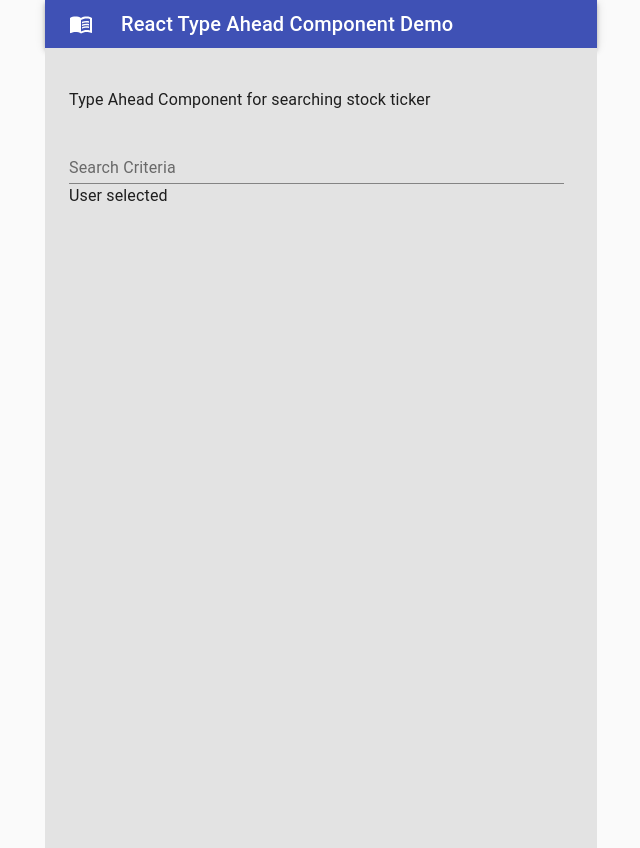
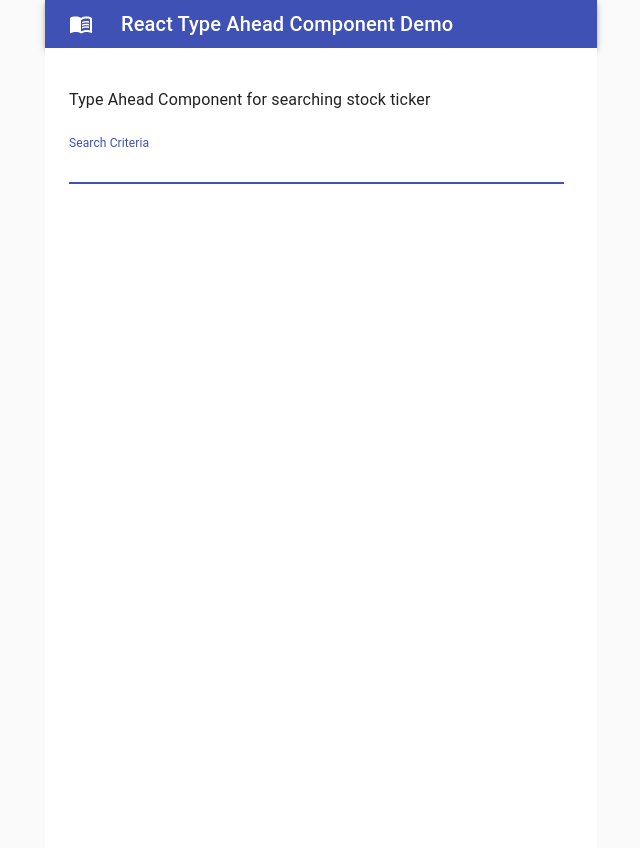
Before and after one commit to meetbrij/react-typeahead, a React (Create React App) app: page / in a window 1280 px wide. Shown: the whole page, without its empty margins (319-959 px from the left). Built offline with nearby package versions, Linux system fonts and the light colour scheme.

Commit message:
adding chips

```diff
--- a/src/Page.js
+++ b/src/Page.js
@@ -12,18 +12,11 @@ const useStyles = makeStyles((theme) => ({
     flexGrow: 1,
     textAlign: 'left',
   },
-  pageLabel: {
-    paddingTop: theme.spacing(5),
-    paddingLeft: theme.spacing(3),
-    paddingRight: theme.spacing(3),
-    backgroundColor: '#e3e3e3',
-    height: '100vh'
-  },
   pageStock: {
     paddingTop: theme.spacing(5),
     paddingLeft: theme.spacing(3),
     paddingRight: theme.spacing(3),
-    backgroundColor: '#e3e3e3',
+    backgroundColor: '#fff',
     height: '100vh'
   },
 }));
@@ -40,16 +33,19 @@ const sortedStock = Stocks.sort(( a, b ) => {
 
 function Page() {
   const classes = useStyles();
-  const [stock, setStock] = useState([]);
+  const [stock, setStock] = useState('');
+  const [selectedStock, setSelectedStock] = useState([]);
   const stockList = useRef(sortedStock);
 
   const handleTypeAheadInput = e => {
     // console.log("text input: ", e);
+    setStock(e.target.value);
   }
 
   const handleTypeAheadClick = suggestedVal => {
     console.log("stock is: ", suggestedVal);
-    setStock(suggestedVal);
+    setSelectedStock([...selectedStock, suggestedVal.symbol])
+    setStock('');
   }
 
   return (
@@ -57,18 +53,20 @@ function Page() {
       <CssBaseline />
       <Container maxWidth="sm" className={classes.root}>
         <NavBar />
-          <Typography component="div" className={classes.pageLabel}>
+          <Typography component="div" className={classes.pageStock}>
             Type Ahead Component for searching stock ticker
             <TypeAhead
               key={"input"}
               options={stockList.current}
-              // value={stock}
+              value={stock}
+              startAt={0}
+              maxResult={10}
               onChange={handleTypeAheadInput}
               onClick={suggestedVal => { handleTypeAheadClick(suggestedVal)}}
               />
-              <div component="div" className={classes.pageInfo}>
+              {stock.name && <div component="div" className={classes.pageInfo}>
                 User selected {stock.name}
-              </div>
+              </div>}
           </Typography>
       </Container>
     </React.Fragment>
--- /dev/null
+++ b/src/components/List.js
@@ -0,0 +1,39 @@
+import React from "react";
+import Item from "./ListItem";
+import useRoveFocus from "./useRoveFocus";
+// import characters from "./onePunchManCharacters";
+import { makeStyles } from '@material-ui/core/styles';
+
+const useStyles = makeStyles((theme) => ({
+  listContainer: {
+    position: 'absolute',
+    listStyleType: 'none',
+    margin: 0,
+    padding: 0,
+    border: '1px solid lightgray',
+    zIndex: 5
+  }
+}));
+
+const List = (props) => {
+  const {suggestions, onClick} = props;
+  const [focus, setFocus] = useRoveFocus(suggestions.length);
+  const classes = useStyles();
+
+  return (
+    <ul className={classes.listContainer}>
+      {suggestions.map((suggestion, index) => (
+        <Item
+          key={index}
+          setFocus={setFocus}
+          index={index}
+          focus={focus === index}
+          suggestion={suggestion}
+          onClick={()=> onClick(suggestion)}
+        />
+      ))}
+    </ul>
+  );
+};
+
+export default List;
--- /dev/null
+++ b/src/components/ListItem.js
@@ -0,0 +1,73 @@
+import React, { useEffect, useRef, useCallback } from "react";
+import { makeStyles } from '@material-ui/core/styles';
+
+const useStyles = makeStyles((theme) => ({
+  listItem: {
+    // background: 'white',
+    backgroundColor: '#fff',
+    "&:hover, &:focus": {
+      backgroundColor: '#eee'
+    },
+    "&:active": {
+      backgroundColor: '#eee'
+    },
+    padding: '5px 10px',
+    cursor: 'pointer',
+    borderBottom: '1px solid lightgray',
+  },
+  stockName: {
+    fontSize: '15px',
+  },
+  stockTicker: {
+    fontSize: '10px',
+    color: "#646464"
+  }
+}));
+
+const ListItem = ({ suggestion, focus, index, setFocus, onClick }) => {
+  const ref = useRef(null);
+  const classes = useStyles();
+
+  // useEffect(() => {
+  //   if (focus) {
+  //     // Move element into view when it is focused
+  //     ref.current.focus();
+  //   }
+  // }, [focus]);
+
+  // const handleSelect = useCallback(() => {
+  //   console.log(`${suggestion}`);
+  //   // setting focus to that element when it is selected
+  //   // setFocus(index);
+  // // }, [suggestion, index, setFocus]);
+  // }, [suggestion]);
+
+  const handleSelect = (e) => {
+    console.log(`${e.keyCode}`);
+    // setting focus to that element when it is selected
+    // setFocus(index);
+  // }, [suggestion, index, setFocus]);
+  };
+
+  const handleClick = () => {
+    console.log(`${suggestion}`);
+    onClick(suggestion);
+  };
+
+  return (
+    <li
+      tabIndex={focus ? 0 : -1}
+      role="button"
+      ref={ref}
+      className={classes.listItem}
+      onKeyDown={handleClick}
+      onClick={handleClick}
+      onKeyPress={handleSelect}
+    >
+      <div className={classes.stockName}>{suggestion.name}</div>
+      <div className={classes.stockTicker}>{suggestion.symbol}</div>
+    </li>
+  );
+};
+
+export default ListItem;
--- a/src/components/TypeAhead.js
+++ b/src/components/TypeAhead.js
@@ -1,7 +1,8 @@
 import React, {useRef, useState} from 'react'
-// import Typography from '@material-ui/core/Typography';
 import TextField from '@material-ui/core/TextField';
+import Chip from '@material-ui/core/Chip';
 import { makeStyles } from '@material-ui/core/styles';
+import List from './List';
 
 const useStyles = makeStyles((theme) => ({
   root: {
@@ -10,39 +11,34 @@ const useStyles = makeStyles((theme) => ({
       width: '55ch',
     },
   },
-  listContainer: {
+  chip: {
+    fontSize: '10px',
+    height: '20px',
+    borderRadius: 10,
+    marginRight: 5
+  },
+  clearChip: {
     position: 'absolute',
-    maxHeight: '400px',
-    listStyleType: 'none',
-    margin: 0,
-    padding: 0,
-    border: '1px solid lightgray',
-    zIndex: 5
-  },
-  listItem: {
-    background: 'white',
-    padding: '5px 10px',
+    zIndex: 7,
+    top: '10px',
+    right: '5px',
+    fontSize: '16px',
     cursor: 'pointer',
-    borderBottom: '1px solid lightgray',
-  },
-  stockName: {
-    fontSize: '15px',
-  },
-  stockTicker: {
-    fontSize: '10px',
-    color: "#646464"
+    color: '#6a6a6a'
   }
 }));
 
 const TypeAhead = (props) => {
 
     const classes = useStyles();
-    const {options, onChange, onClick, ...inputProps} = props;
+    const {options, maxResult, startAt, onChange, onClick, ...inputProps} = props;
 
     const [suggestions, setSuggestions] = useState([]);
-    const inputElementRef = useRef(null);
+    const [chips, setChips] = useState([])
+    const typeAheadElemRef = useRef(null);
 
     // console.log("stocks: ", options);
+    // console.log("maxResult: ", maxResult);
 
     const onInputChange = e => {
       const inputValue = e.target.value;
@@ -50,9 +46,10 @@ const TypeAhead = (props) => {
 
       if(e.target.validity.valid) {
         let result = [];
-        if(inputValue.length > 0 && options.length > 0) {
+        if(inputValue.length > startAt && options.length > 0) {
           const regex = new RegExp(`${inputValue}`,"i");
           result = options.filter(v => regex.test(v.name));
+          result = result.length > maxResult ? result.splice(0,10): result;
         }
         // console.log("result: ", result);
         setSuggestions(result);
@@ -62,9 +59,28 @@ const TypeAhead = (props) => {
 
     const suggestionSelected = suggestion => {
       setSuggestions([]);
-      console.log("suggestion selected: ", suggestion);
+      // console.log("suggestion selected: ", suggestion);
+      setChips([...chips, suggestion.symbol])
       onClick(suggestion);
+      typeAheadElemRef.current.focus();
     }
+
+    const clearChips = () => {
+      setChips([]);
+    }
+
+    // const handleKeyPress = (e) => {
+    //   console.log("keypress: ", e);
+    //   if(resultListRef.current) {
+    //     if (e.keyCode === 40) {
+    //       resultListRef.current.firstElementChild.focus();
+    //       // listRefId--;
+    //     } else if (e.keyCode === 37) {
+    //       // listRefId++;
+    //       resultListRef.current.firstElementChild().focus();
+    //     }
+    //   }
+    // }
 
     return(
       <div className={classes.root}>
@@ -72,27 +88,40 @@ const TypeAhead = (props) => {
             type="text"
             label="Search Criteria"
             onChange={onInputChange}
-            ref={inputElementRef}
+            // onKeyDown={handleKeyPress}
             autoComplete={"off"}
+            inputRef={typeAheadElemRef}
+            // multiline
+            // maxRows={4}
+            autoFocus
+            InputProps={{
+              startAdornment: chips.map((item) => (
+                <Chip
+                  key={item}
+                  label={item}
+                  className={classes.chip}
+                />
+              )),
+              endAdornment: chips.length > 0 && <div
+                className={classes.clearChip}
+                onClick={()=> clearChips()}
+                >x</div>
+            }}
             {...inputProps}
           />
           {suggestions.length > 0 && (
-            <ul className={classes.listContainer}>
-              {suggestions.map( (suggestion, idx) => {
-                // console.log(suggestion, " : ", idx)
-                return (
-                  <li
-                    key={idx}
-                    className={classes.listItem}
-                    onClick={()=> suggestionSelected(suggestion)}
-                    >
-                      <div className={classes.stockName}>{suggestion.name}</div>
-                      <div className={classes.stockTicker}>{suggestion.symbol}</div>
-                </li>)
-              })}
-            </ul>
+            <List
+              suggestions={suggestions}
+              onClick={(suggestion)=> suggestionSelected(suggestion)}
+            />
           )}
       </div>
     )
 }
+
+TypeAhead.defaultProps = {
+    startAt: 0,
+    maxResult: 10,
+}
+
 export default TypeAhead;
--- /dev/null
+++ b/src/components/useRoveFocus.js
@@ -0,0 +1,35 @@
+import {
+   useCallback,
+   useState,
+   useEffect
+} from "react";
+
+function useRoveFocus(size) {
+   const [currentFocus, setCurrentFocus] = useState(0);
+
+   const handleKeyDown = useCallback(
+      e => {
+         if (e.keyCode === 40) {
+            // Down arrow
+            e.preventDefault();
+            setCurrentFocus(currentFocus === size - 1 ? 0 : currentFocus + 1);
+         } else if (e.keyCode === 38) {
+            // Up arrow
+            e.preventDefault();
+            setCurrentFocus(currentFocus === 0 ? size - 1 : currentFocus - 1);
+         }
+      },
+      [size, currentFocus, setCurrentFocus]
+   );
+
+   useEffect(() => {
+      document.addEventListener("keydown", handleKeyDown, false);
+      return () => {
+         document.removeEventListener("keydown", handleKeyDown, false);
+      };
+   }, [handleKeyDown]);
+
+   return [currentFocus, setCurrentFocus];
+}
+
+export default useRoveFocus;
```
